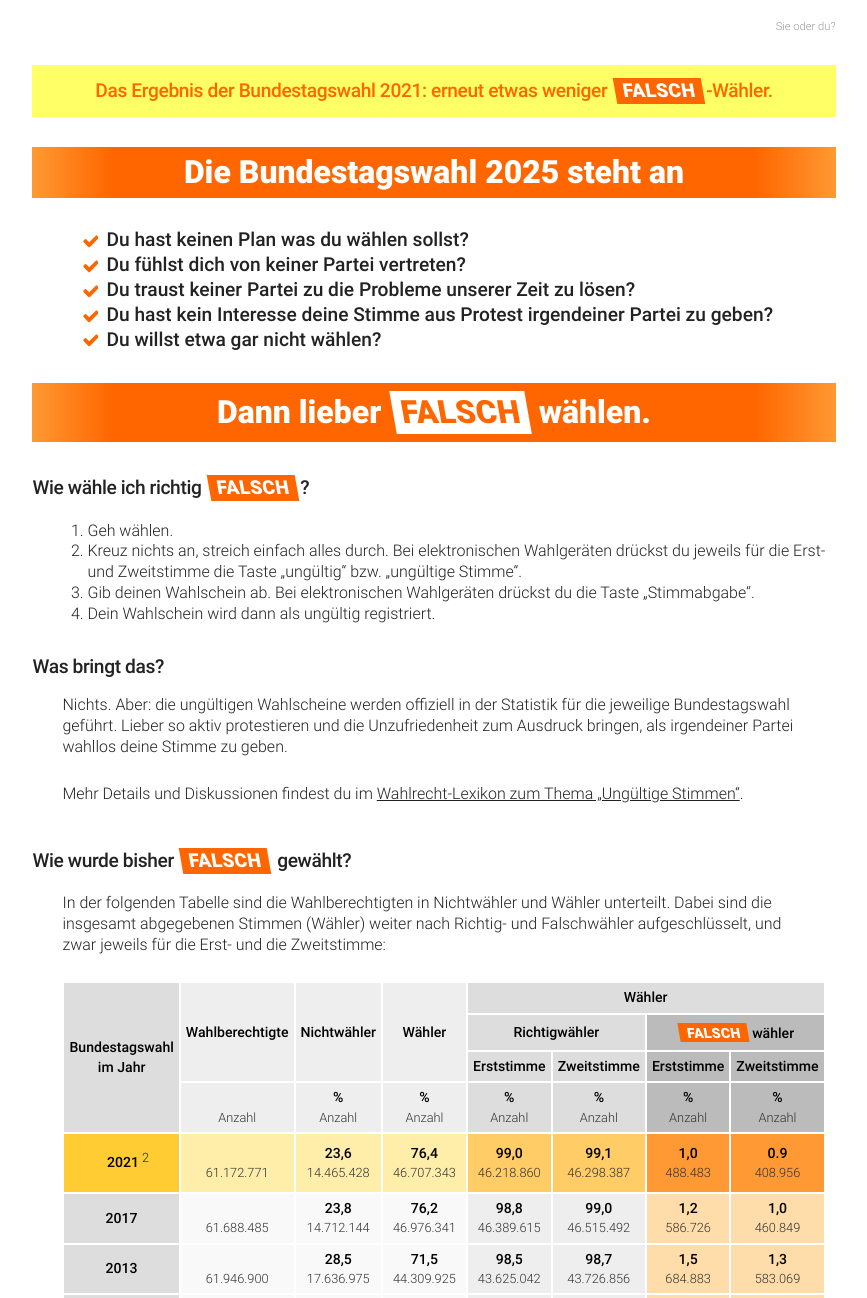
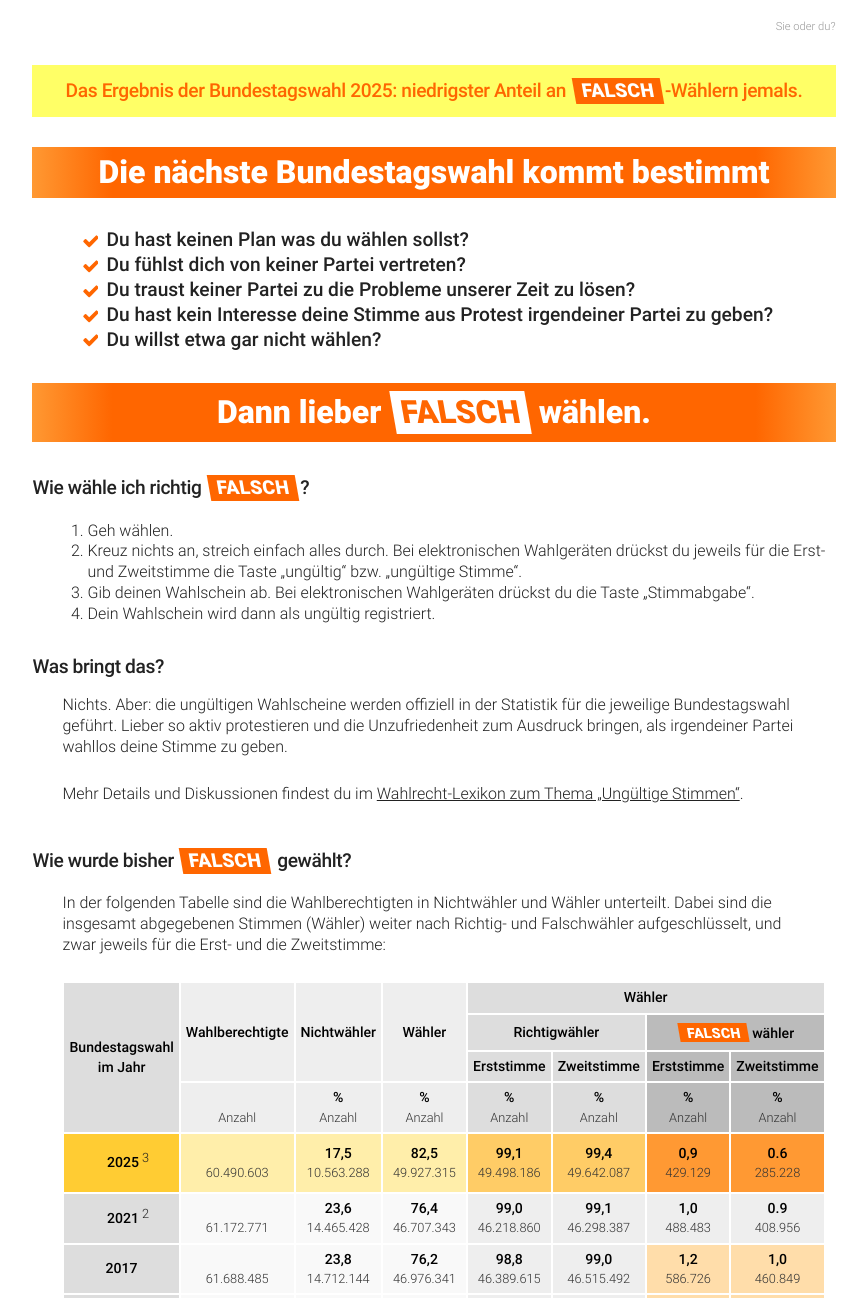
Before and after one commit to dirx/falsch-waehlen.de, a plain HTML site: page index.html in a window 1280 px wide. Shown: the top 1298 px of the page, without its empty margins (206-1073 px from the left). Drawn offline with Linux system fonts and the light colour scheme.

Commit message:
chore: update preliminary result BTW 2025

```diff
--- a/index.html
+++ b/index.html
@@ -17,10 +17,10 @@
     <div id="kopf">
         <p><a href="sie.html">Sie</a> oder <a href="/">du</a>? </p>
     </div>
-        <h2 class="aktuell"><a href="#tabelle" title="Details zu der Abgabe ungültiger Stimmen siehe Tabelle weiter unten.">Das Ergebnis der Bundestagswahl 2021: erneut etwas
-            weniger <span class="falsch">FALSCH</span>-Wähler.</a></h2>
+    <h2 class="aktuell"><a href="#tabelle" title="Details zu der Abgabe ungültiger Stimmen siehe Tabelle weiter unten.">Das Ergebnis der
+        Bundestagswahl 2025: niedrigster Anteil an <span class="falsch">FALSCH</span>-Wählern jemals.</a></h2>
 
-        <h1>Die Bundestagswahl 2025 steht an</h1>
+    <h1>Die nächste Bundestagswahl kommt bestimmt</h1>
     <ul class="checkliste">
         <li>Du hast keinen Plan was du wählen sollst?</li>
         <li>Du fühlst dich von keiner Partei vertreten?</li>
@@ -33,7 +33,8 @@
     <h2>Wie wähle ich richtig <span class="falsch">FALSCH</span>?</h2>
     <ol>
         <li>Geh wählen.</li>
-            <li>Kreuz nichts an, streich einfach alles durch. Bei elektronischen Wahlgeräten drückst du jeweils für die Erst- und Zweitstimme die Taste &bdquo;ungültig&ldquo;
+        <li>Kreuz nichts an, streich einfach alles durch. Bei elektronischen Wahlgeräten drückst du jeweils für die Erst- und Zweitstimme
+            die Taste &bdquo;ungültig&ldquo;
             bzw. &bdquo;ungültige Stimme&ldquo;.
         </li>
         <li>Gib deinen Wahlschein ab. Bei elektronischen Wahlgeräten drückst du die Taste &bdquo;Stimmabgabe&ldquo;.</li>
@@ -41,15 +42,18 @@
     </ol>
     <h2>Was bringt das?</h2>
 
-        <p>Nichts. Aber: die ungültigen Wahlscheine werden offiziell in der Statistik für die jeweilige Bundestagswahl geführt. Lieber so aktiv protestieren und die
+    <p>Nichts. Aber: die ungültigen Wahlscheine werden offiziell in der Statistik für die jeweilige Bundestagswahl geführt. Lieber so aktiv
+        protestieren und die
         Unzufriedenheit zum Ausdruck bringen, als irgendeiner Partei wahllos deine Stimme zu geben. </p>
 
-        <p>Mehr Details und Diskussionen findest du im <a href="https://www.wahlrecht.de/lexikon/ungueltig.html" target="_blank">Wahlrecht-Lexikon zum Thema &bdquo;Ungültige Stimmen&ldquo;</a>.
+    <p>Mehr Details und Diskussionen findest du im <a href="https://www.wahlrecht.de/lexikon/ungueltig.html" target="_blank">Wahlrecht-Lexikon
+        zum Thema &bdquo;Ungültige Stimmen&ldquo;</a>.
     </p>
 
     <h2>Wie wurde bisher <span class="falsch">FALSCH</span> gewählt?</h2>
 
-        <p>In der folgenden Tabelle sind die Wahlberechtigten in Nichtwähler und Wähler unterteilt. Dabei sind die insgesamt abgegebenen Stimmen (Wähler) weiter nach
+    <p>In der folgenden Tabelle sind die Wahlberechtigten in Nichtwähler und Wähler unterteilt. Dabei sind die insgesamt abgegebenen Stimmen
+        (Wähler) weiter nach
         Richtig- und Falschwähler aufgeschlüsselt, und zwar jeweils für die Erst- und die Zweitstimme:</p>
     <a id="tabelle"></a>
     <table>
@@ -98,26 +102,50 @@
         </thead>
         <tbody>
         <tr>
-                    <th class="aktuell"><strong>2021</strong> <a id="fussnote-2-referenz" href="#fussnote-2">2</a></th>
+            <th class="aktuell"><strong>2025</strong> <a id="fussnote-3-referenz" href="#fussnote-3">3</a></th>
             <td class="aktuell berechtigt"><br/>
+                60.490.603
+            </td>
+            <td class="aktuell berechtigt"><strong>17,5</strong><br/>
+                10.563.288
+            </td>
+            <td class="aktuell berechtigt"><strong>82,5</strong><br/>
+                49.927.315
+            </td>
+            <td class="aktuell"><strong>99,1</strong><br/>
+                49.498.186
+            </td>
+            <td class="aktuell"><strong>99,4</strong><br/>
+                49.642.087
+            </td>
+            <td class="aktuellfalsch"><strong>0,9</strong><br/>
+                429.129
+            </td>
+            <td class="aktuellfalsch"><strong>0.6</strong><br/>
+                285.228
+            </td>
+        </tr>
+        <tr>
+            <th><strong>2021</strong> <a id="fussnote-2-referenz" href="#fussnote-2">2</a></th>
+            <td class="berechtigt"><br/>
                 61.172.771
             </td>
-                    <td class="aktuell berechtigt"><strong>23,6</strong><br/>
+            <td class="berechtigt"><strong>23,6</strong><br/>
                 14.465.428
             </td>
-                    <td class="aktuell berechtigt"><strong>76,4</strong><br/>
+            <td class="berechtigt"><strong>76,4</strong><br/>
                 46.707.343
             </td>
-                    <td class="aktuell"><strong>99,0</strong><br/>
+            <td><strong>99,0</strong><br/>
                 46.218.860
             </td>
-                    <td class="aktuell"><strong>99,1</strong><br/>
+            <td><strong>99,1</strong><br/>
                 46.298.387
             </td>
-                    <td class="aktuellfalsch"><strong>1,0</strong><br/>
+            <td><strong>1,0</strong><br/>
                 488.483
             </td>
-                    <td class="aktuellfalsch"><strong>0.9</strong><br/>
+            <td><strong>0.9</strong><br/>
                 408.956
             </td>
         </tr>
@@ -579,8 +607,13 @@
             <a href="#fussnote-1-referenz">#</a>
         </li>
         <li id="fussnote-2">
-                Ergebnis nach der Wiederholungswahl in Teilen Berlins am 11.02.2024. Quelle: <a href="https://www.bundeswahlleiter.de/bundestagswahlen/2021/ergebnisse/bund-99.html" target="_blank">https://www.bundeswahlleiter.de</a>
+            Ergebnis nach der Wiederholungswahl in Teilen Berlins am 11.02.2024. Quelle: <a
+                href="https://www.bundeswahlleiter.de/bundestagswahlen/2021/ergebnisse/bund-99.html" target="_blank">https://www.bundeswahlleiter.de</a>
             <a href="#fussnote-2-referenz">#</a>
+        </li>
+        <li id="fussnote-3">
+            Vorläufiges Ergebnis: <a href="https://www.bundeswahlleiterin.de/bundestagswahlen/2025/ergebnisse/bund-99.html" target="_blank">https://www.bundeswahlleiter.de</a>
+            <a href="#fussnote-3-referenz">#</a>
         </li>
     </ol>
 
@@ -588,14 +621,17 @@
 
     <p>Dann informier dich über die nächste Wahl zum Bundestag. Nichts ist leichter als das:</p>
     <ol>
-            <li>Erfahr alles über die Durchführung, die teilnehmenden Parteien und Wählergruppen bzw. Einzelbewerber, die Wahlkreise, die Wahlbewerber und die
+        <li>Erfahr alles über die Durchführung, die teilnehmenden Parteien und Wählergruppen bzw. Einzelbewerber, die Wahlkreise, die
+            Wahlbewerber und die
             Wahlberechtigten der Bundestagswahl direkt vom <a href="https://www.bundeswahlleiter.de" target="_blank">Bundeswahlleiter</a>.
         </li>
         <li>Überprüf deinen Standpunkt mit dem <a href="https://www.wahl-o-mat.de" target="_blank">Wahl-O-Mat</a>.</li>
-            <li>Nimm für die richtige Wahltaktik noch ein paar <a href="https://www.wahlrecht.de" target="_blank">Tipps &amp; Tricks zur Wahl</a> mit.
+        <li>Nimm für die richtige Wahltaktik noch ein paar <a href="https://www.wahlrecht.de" target="_blank">Tipps &amp; Tricks zur
+            Wahl</a> mit.
         </li>
         <li>Schau dir aktuelle <a href="https://dawum.de/">Wahlumfragen zu Bundes- und Landtagswahlen</a> an.</li>
-            <li>Irgendwas noch unklar? Dann helfen dir die <a href="https://www.bundestag.de/bundestagswahl" target="_blank">Informationen zur Wahl des Bundestages</a>
+        <li>Irgendwas noch unklar? Dann helfen dir die <a href="https://www.bundestag.de/bundestagswahl" target="_blank">Informationen zur
+            Wahl des Bundestages</a>
             weiter.
         </li>
     </ol>
```
Also changed, not shown: sie.html (+40 -11 lines). Lines whose indentation alone changed are shown as unchanged.
